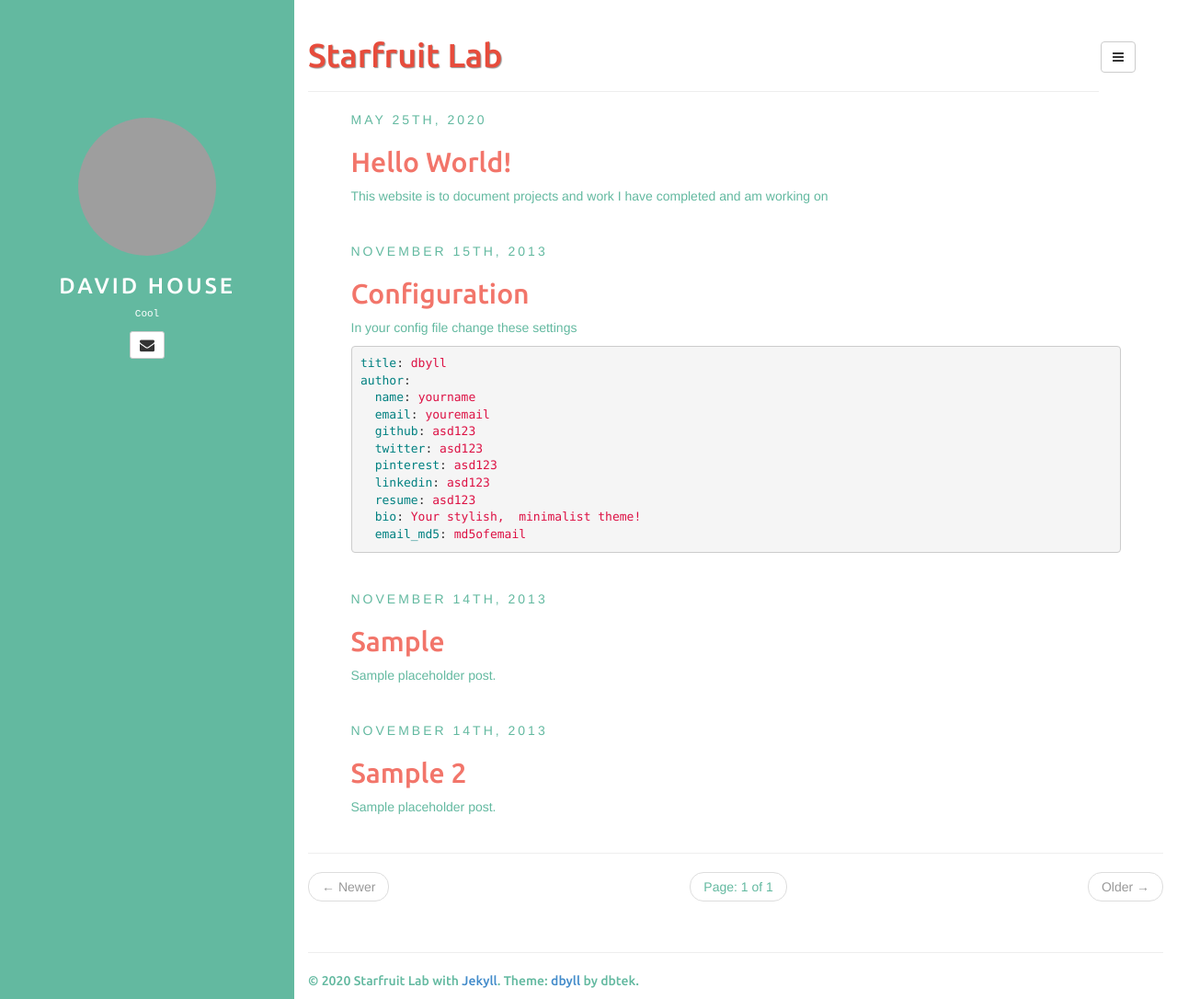
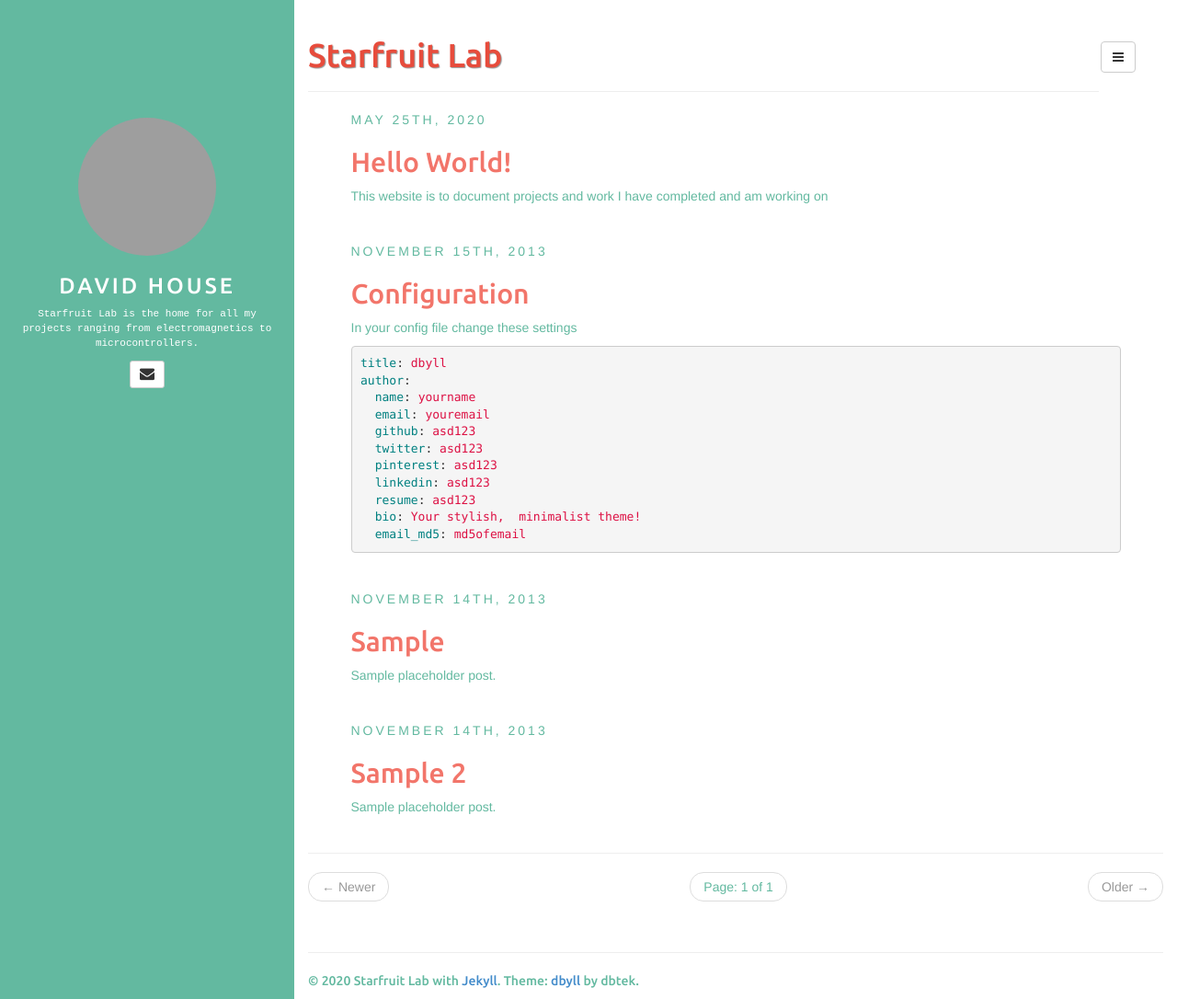
Before and after one commit to DAntHouse/DAntHouse.github.io, a Jekyll site: the page built from index.html, in a window 1280 px wide and 1086 px high. Shown: the whole window at 92% size. Built offline with Jekyll 4.4.1, drawn with Linux system fonts in a browser that asks for light colours; the list of posts is cut into pages by our own code; grey boxes are pictures that could not be loaded.

Commit message:
Update _config.yml

```diff
--- a/_config.yml
+++ b/_config.yml
@@ -23,7 +23,7 @@
   twitter:
   pinterest:
   linkedin:
-  bio: Cool
+  bio: Starfruit Lab is the home for all my projects ranging from electromagnetics to microcontrollers.
   email_md5:
 
 rss_path:
```
